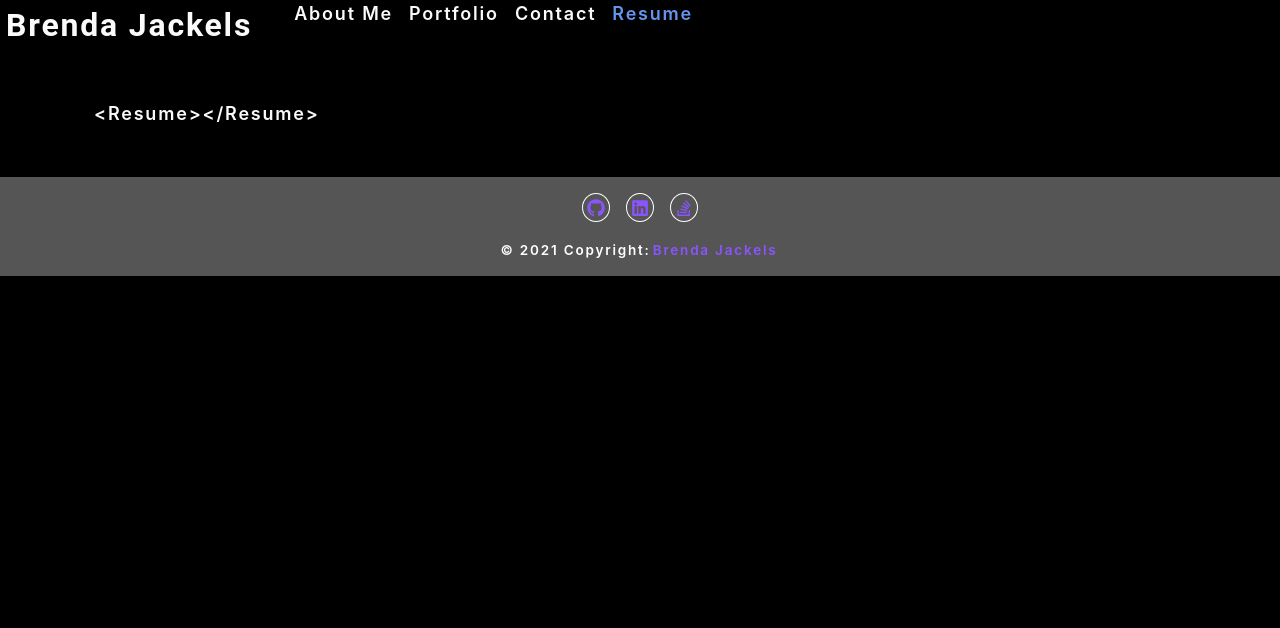
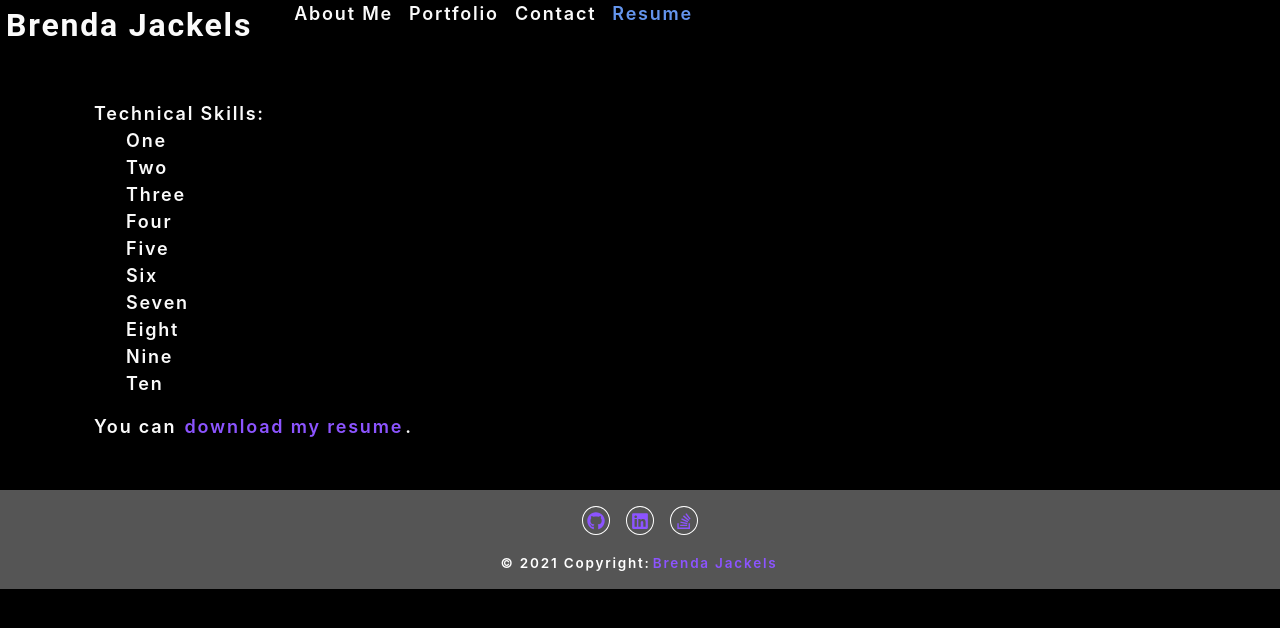
Before and after one commit to bjackels5/BrendaJackels, a React (Create React App) app: page / in a window 1280 px wide. Both pictures are taken after a click on the element "Resume". Shown: the top 628 px of the page. Built offline with nearby package versions, Linux system fonts and the light colour scheme; a web font is replaced by a local one.

Commit message:
resume component skeleton done

```diff
--- a/src/App.js
+++ b/src/App.js
@@ -4,6 +4,7 @@ import Nav from './components/Nav';
 import ContactForm from './components/Contact';
 import Portfolio from './components/Portfolio';
 import Footer from './components/Footer';
+import Resume from './components/Resume';
 
 function App() {
     const menuIds = {
@@ -47,7 +48,7 @@ function App() {
                 ) : (currentSelection.id === menuIds.CONTACT) ? (
                     <ContactForm></ContactForm>
                 ) : (currentSelection.id === menuIds.RESUME) ? (
-                    "<Resume></Resume>"
+                    <Resume></Resume>
                 ) : "oops"}
             </main>
             <Footer></Footer>
--- /dev/null
+++ b/src/components/Resume/index.js
@@ -0,0 +1,31 @@
+/*
+Resume Component
+*/
+
+import React from 'react';
+import PDF from "../../assets/documents/Brenda Jackels.pdf"
+
+
+function Resume() {
+    return (
+        <section>
+            Technical Skills:
+            <ul>
+                <li>One</li>
+                <li>Two</li>
+                <li>Three</li>
+                <li>Four</li>
+                <li>Five</li>
+                <li>Six</li>
+                <li>Seven</li>
+                <li>Eight</li>
+                <li>Nine</li>
+                <li>Ten</li>
+            </ul>
+
+            You can <a href={PDF} rel='noreferrer' target="_blank" download>download my resume</a>.
+        </section>
+    )
+}
+
+export default Resume;
```
Also changed, not shown: 1 other file (tests, documents, lock files or other folders).
